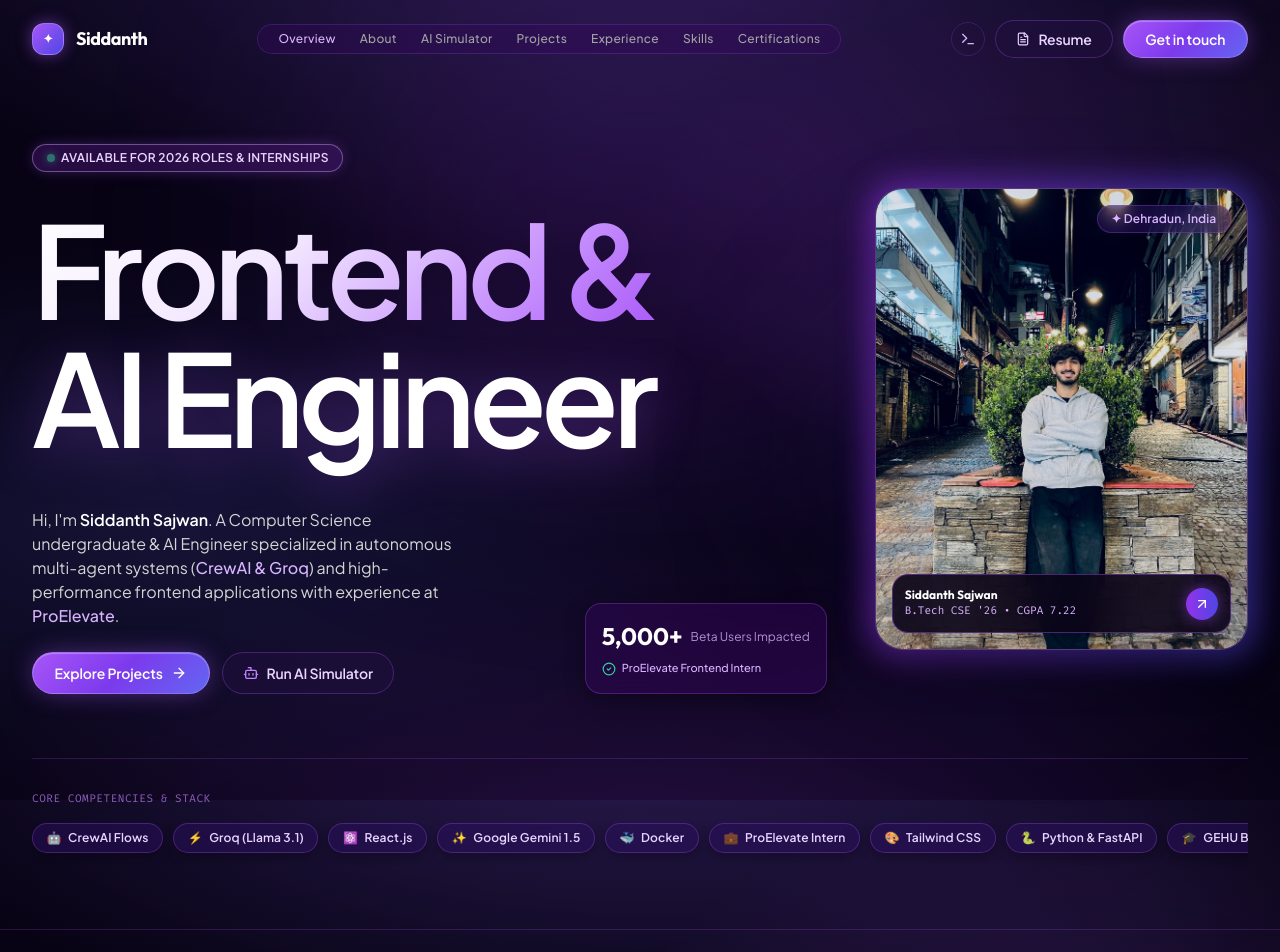
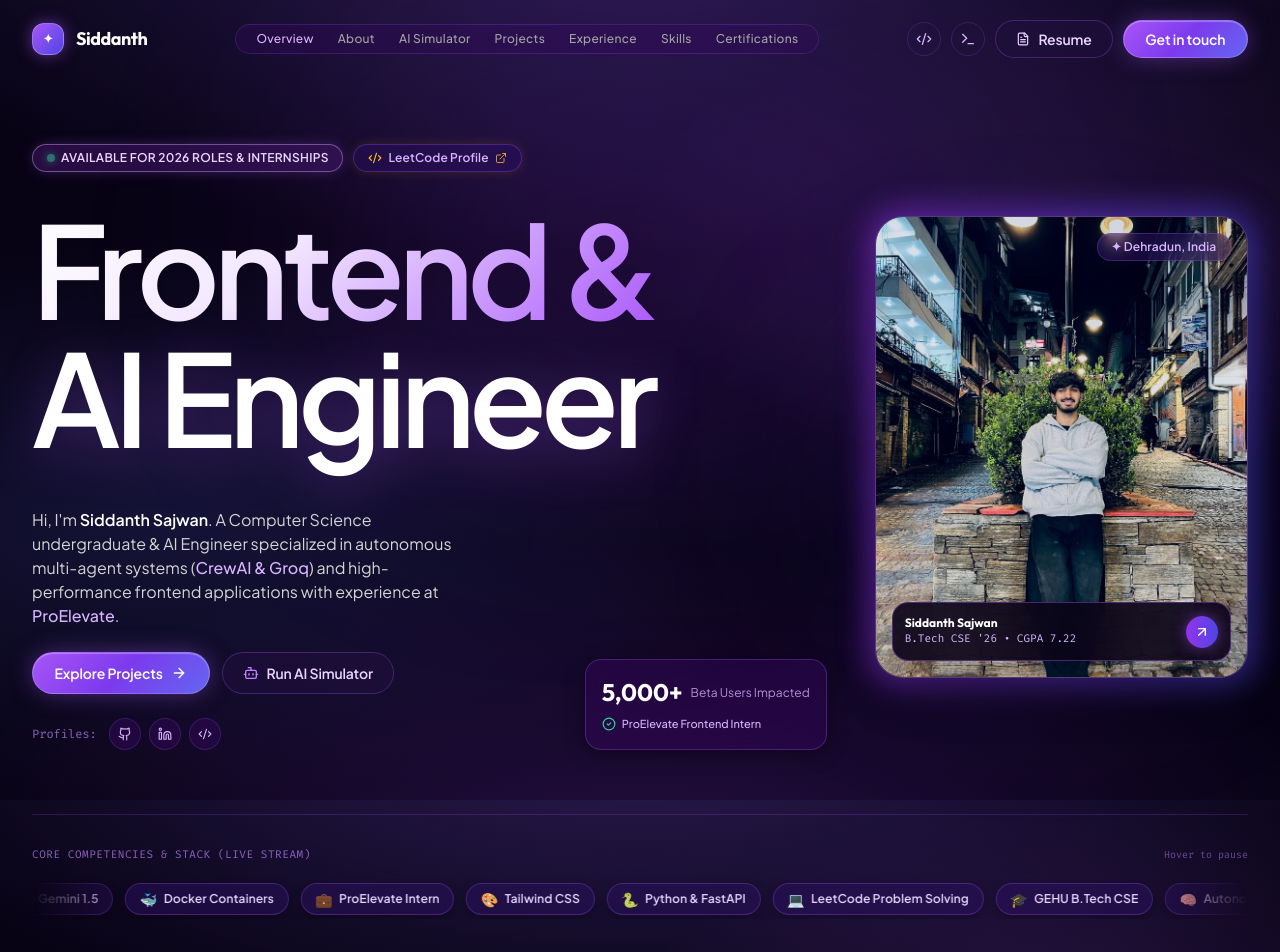
Before and after one commit to siddanthsajwan/Portfolio, a React (Vite) app: page / in a window 1280 px wide. Shown: the top 952 px of the page. Built offline with nearby package versions, Linux system fonts and the light colour scheme.

Commit message:
feat: add continuous moving stack marquee and prominent LeetCode profile links

```diff
--- a/src/components/AboutMe.jsx
+++ b/src/components/AboutMe.jsx
@@ -125,7 +125,16 @@
               </p>
             </div>
 
-            <div className="flex items-center gap-3">
+            <div className="flex flex-wrap items-center justify-center sm:justify-end gap-3">
+              <a
+                href={portfolioData.personal.socialLinks.leetcode}
+                target="_blank"
+                rel="noreferrer"
+                className="flex items-center gap-2 px-3 py-2 rounded-xl bg-purple-950/60 hover:bg-purple-900/80 border border-purple-500/30 hover:border-amber-400/50 text-xs text-purple-200 hover:text-amber-300 transition shadow-[0_0_10px_rgba(245,158,11,0.1)]"
+              >
+                <Code2 className="w-4 h-4 text-amber-400" />
+                <span>LeetCode</span>
+              </a>
               <div className="flex items-center gap-2 px-3 py-2 rounded-xl bg-purple-950/60 border border-purple-500/30 text-xs text-purple-200">
                 <Trophy className="w-4 h-4 text-amber-400" />
                 <span>Graphethon Finalist</span>
--- a/src/components/CommandMenu.jsx
+++ b/src/components/CommandMenu.jsx
@@ -42,6 +42,16 @@
       run: () => {
         navigator.clipboard.writeText(portfolioData.personal.email);
         onNotify({ message: 'Email copied: ' + portfolioData.personal.email, type: 'success' });
+        onClose(false);
+      }
+    },
+    {
+      id: 'leetcode',
+      title: 'Open LeetCode Profile (@siddanthsajwan4)',
+      icon: <Code2 className="w-4 h-4 text-amber-400" />,
+      category: 'Social & Profiles',
+      run: () => {
+        window.open(portfolioData.personal.socialLinks.leetcode, '_blank');
         onClose(false);
       }
     },
--- a/src/components/Contact.jsx
+++ b/src/components/Contact.jsx
@@ -1,5 +1,5 @@
 import React, { useState, useEffect } from 'react';
-import { Mail, Phone, MapPin, Send, Copy, Check, Clock, Sparkles, MessageSquare, ArrowRight } from 'lucide-react';
+import { Mail, Phone, MapPin, Send, Copy, Check, Clock, Sparkles, MessageSquare, ArrowRight, Code2 } from 'lucide-react';
 import confetti from 'canvas-confetti';
 import { portfolioData } from '../data/portfolioData';
 
@@ -145,6 +145,36 @@
               </button>
             </div>
 
+            {/* LeetCode Card */}
+            <div className="purple-card p-5 flex items-center justify-between">
+              <div className="flex items-center gap-3">
+                <div className="p-2.5 rounded-xl bg-purple-950/70 border border-purple-500/30 text-amber-400 shadow-[0_0_10px_rgba(245,158,11,0.2)]">
+                  <Code2 className="w-5 h-5" />
+                </div>
+                <div>
+                  <span className="text-xs text-purple-400/80 block">LeetCode Profile</span>
+                  <a
+                    href={portfolioData.personal.socialLinks.leetcode}
+                    target="_blank"
+                    rel="noreferrer"
+                    className="text-xs sm:text-sm font-semibold text-white hover:text-amber-300 transition flex items-center gap-1.5"
+                  >
+                    <span>leetcode.com/u/siddanthsajwan4</span>
+                  </a>
+                </div>
+              </div>
+
+              <a
+                href={portfolioData.personal.socialLinks.leetcode}
+                target="_blank"
+                rel="noreferrer"
+                className="p-2 rounded-full hover:bg-purple-900/50 text-purple-300 hover:text-amber-300 transition"
+                title="Open LeetCode Profile"
+              >
+                <ArrowRight className="w-4 h-4" />
+              </a>
+            </div>
+
             {/* Location & Timezone Card */}
             <div className="purple-card p-5 space-y-2">
               <div className="flex items-center gap-2 text-xs text-neutral-300">
--- a/src/components/Hero.jsx
+++ b/src/components/Hero.jsx
@@ -1,19 +1,25 @@
 import React from 'react';
-import { ArrowUpRight, Bot, Sparkles, Github, Linkedin, Mail, FileText, Code2, MapPin, ArrowRight, CheckCircle2 } from 'lucide-react';
+import { ArrowUpRight, Bot, Sparkles, Github, Linkedin, Mail, FileText, Code2, MapPin, ArrowRight, CheckCircle2, ExternalLink } from 'lucide-react';
 import { portfolioData } from '../data/portfolioData';
 
 export default function Hero({ onOpenResume, onNotify }) {
   const techPills = [
     { name: 'CrewAI Flows', icon: '🤖' },
-    { name: 'Groq (Llama 3.1)', icon: '⚡' },
+    { name: 'Groq (Llama 3.1 8B)', icon: '⚡' },
     { name: 'React.js', icon: '⚛️' },
     { name: 'Google Gemini 1.5', icon: '✨' },
-    { name: 'Docker', icon: '🐳' },
+    { name: 'Docker Containers', icon: '🐳' },
     { name: 'ProElevate Intern', icon: '💼' },
     { name: 'Tailwind CSS', icon: '🎨' },
     { name: 'Python & FastAPI', icon: '🐍' },
+    { name: 'LeetCode Problem Solving', icon: '💻' },
     { name: 'GEHU B.Tech CSE', icon: '🎓' },
+    { name: 'Autonomous Agent Pipelines', icon: '🧠' },
+    { name: 'REST & IMAP/SMTP Tools', icon: '📬' },
   ];
+
+  // Duplicate for seamless infinite marquee loop
+  const marqueePills = [...techPills, ...techPills];
 
   return (
     <section id="hero" className="relative pt-28 sm:pt-36 pb-16 overflow-hidden">
@@ -30,12 +36,27 @@
           {/* Left Column: Bold Display Typography (8 cols) */}
           <div className="lg:col-span-8 space-y-8">
 
-            {/* Availability Pill */}
+            {/* Top Badges Row */}
+            <div className="flex flex-wrap items-center gap-2.5">
               <div className="inline-flex items-center gap-2 purple-pill purple-pill-glow">
                 <span className="w-2 h-2 rounded-full bg-emerald-400 animate-pulse shadow-[0_0_8px_#34d399]" />
                 <span className="text-xs font-semibold text-purple-200 tracking-wide uppercase">
                   Available for 2026 Roles & Internships
                 </span>
+              </div>
+
+              {/* Prominent LeetCode Profile Badge */}
+              <a
+                href={portfolioData.personal.socialLinks.leetcode}
+                target="_blank"
+                rel="noreferrer"
+                className="purple-pill bg-purple-950/60 hover:bg-purple-900/80 border-purple-500/30 hover:border-amber-400/60 text-xs font-medium text-purple-200 hover:text-amber-300 transition flex items-center gap-1.5 shadow-[0_0_12px_rgba(245,158,11,0.15)]"
+                title="View LeetCode Profile"
+              >
+                <Code2 className="w-3.5 h-3.5 text-amber-400" />
+                <span>LeetCode Profile</span>
+                <ExternalLink className="w-3 h-3 text-amber-400/80" />
+              </a>
             </div>
 
             {/* Giant Display Title */}
@@ -49,12 +70,13 @@
             {/* Sub-text & Action Row */}
             <div className="grid grid-cols-1 sm:grid-cols-12 gap-6 items-end pt-4">
 
-              {/* Short Bio */}
+              {/* Short Bio & Action Buttons */}
               <div className="sm:col-span-7 space-y-4">
                 <p className="text-neutral-300 text-sm sm:text-base leading-relaxed">
                   Hi, I'm <strong className="text-white font-semibold">Siddanth Sajwan</strong>. A Computer Science undergraduate & AI Engineer specialized in autonomous multi-agent systems (<span className="text-purple-300 font-medium">CrewAI & Groq</span>) and high-performance frontend applications with experience at <span className="text-purple-300 font-medium">ProElevate</span>.
                 </p>
 
+                {/* CTA Buttons */}
                 <div className="flex flex-wrap items-center gap-3 pt-2">
                   <a
                     href="#projects"
@@ -70,6 +92,38 @@
                   >
                     <Bot className="w-4 h-4 text-purple-400" />
                     <span>Run AI Simulator</span>
+                  </a>
+                </div>
+
+                {/* Social Profiles Row */}
+                <div className="flex items-center gap-2 pt-2 text-xs font-mono text-neutral-400">
+                  <span className="text-purple-400/70 mr-1">Profiles:</span>
+                  <a
+                    href={portfolioData.personal.socialLinks.github}
+                    target="_blank"
+                    rel="noreferrer"
+                    className="p-2 rounded-full bg-purple-950/40 hover:bg-purple-900/60 text-purple-300 hover:text-white border border-purple-500/20 transition"
+                    title="GitHub"
+                  >
+                    <Github className="w-3.5 h-3.5" />
+                  </a>
+                  <a
+                    href={portfolioData.personal.socialLinks.linkedin}
+                    target="_blank"
+                    rel="noreferrer"
+                    className="p-2 rounded-full bg-purple-950/40 hover:bg-purple-900/60 text-purple-300 hover:text-blue-300 border border-purple-500/20 transition"
+                    title="LinkedIn"
+                  >
+                    <Linkedin className="w-3.5 h-3.5" />
+                  </a>
+                  <a
+                    href={portfolioData.personal.socialLinks.leetcode}
+                    target="_blank"
+                    rel="noreferrer"
+                    className="p-2 rounded-full bg-purple-950/40 hover:bg-purple-900/60 text-purple-300 hover:text-amber-300 border border-purple-500/20 transition"
+                    title="LeetCode (@siddanthsajwan4)"
+                  >
+                    <Code2 className="w-3.5 h-3.5" />
                   </a>
                 </div>
               </div>
@@ -137,22 +191,30 @@
 
         </div>
 
-        {/* Tech Brand Pill Ticker */}
+        {/* Continuous Infinite Moving Core Competencies Marquee */}
         <div className="mt-16 pt-8 border-t border-purple-500/20">
-          <div className="text-[11px] font-mono uppercase tracking-wider text-purple-400/70 mb-4">
-            Core Competencies & Stack
+          <div className="flex items-center justify-between mb-4">
+            <div className="text-[11px] font-mono uppercase tracking-wider text-purple-400/70">
+              Core Competencies & Stack (Live Stream)
+            </div>
+            <span className="text-[10px] font-mono text-purple-400/50 hidden sm:inline">
+              Hover to pause
+            </span>
           </div>
 
-          <div className="flex items-center gap-2.5 overflow-x-auto pb-3 no-scrollbar">
-            {techPills.map((pill) => (
+          {/* Marquee Wrapper with side gradient masks */}
+          <div className="relative overflow-hidden w-full [mask-image:linear-gradient(to_right,transparent,black_8%,black_92%,transparent)]">
+            <div className="animate-marquee gap-3 py-1 flex items-center">
+              {marqueePills.map((pill, idx) => (
                 <div
-                key={pill.name}
-                className="purple-pill py-2 px-4 whitespace-nowrap bg-purple-950/40 border-purple-500/30 hover:border-purple-400/60 shadow-[0_4px_12px_rgba(0,0,0,0.3)] transition"
+                  key={`${pill.name}-${idx}`}
+                  className="purple-pill py-2 px-4.5 whitespace-nowrap bg-purple-950/50 border-purple-500/30 hover:border-purple-400/80 hover:bg-purple-900/60 shadow-[0_4px_14px_rgba(0,0,0,0.3)] transition cursor-default flex items-center gap-2"
                 >
-                <span>{pill.icon}</span>
+                  <span className="text-sm">{pill.icon}</span>
                   <span className="text-xs font-semibold text-purple-200">{pill.name}</span>
                 </div>
               ))}
+            </div>
           </div>
         </div>
 
--- a/src/components/Navbar.jsx
+++ b/src/components/Navbar.jsx
@@ -1,5 +1,5 @@
 import React, { useState, useEffect } from 'react';
-import { Menu, X, ArrowUpRight, FileText, Terminal, Sparkles, Send } from 'lucide-react';
+import { Menu, X, ArrowUpRight, FileText, Terminal, Sparkles, Send, Code2 } from 'lucide-react';
 import { portfolioData } from '../data/portfolioData';
 
 export default function Navbar({ onOpenResume, onOpenCommandMenu }) {
@@ -98,6 +98,16 @@
 
           {/* Right CTAs */}
           <div className="hidden sm:flex items-center gap-2.5">
+            <a
+              href={portfolioData.personal.socialLinks.leetcode}
+              target="_blank"
+              rel="noreferrer"
+              className="p-2 rounded-full hover:bg-purple-900/40 text-purple-300 hover:text-amber-300 border border-purple-500/20 transition"
+              title="LeetCode Profile (@siddanthsajwan4)"
+            >
+              <Code2 className="w-4 h-4" />
+            </a>
+
             <button
               onClick={() => onOpenCommandMenu(true)}
               className="p-2 rounded-full hover:bg-purple-900/40 text-purple-300 hover:text-white border border-purple-500/20 transition"
--- a/src/index.css
+++ b/src/index.css
@@ -156,7 +156,7 @@
   box-shadow: 0 0 15px -3px rgba(168, 85, 247, 0.4);
 }
 
-/* 3D Purple Icon Container (like the reference icon) */
+/* 3D Purple Icon Container */
 .purple-3d-box {
   background: linear-gradient(135deg, #3b0764 0%, #1e0836 50%, #0d041a 100%);
   border: 1.5px solid rgba(192, 132, 252, 0.4);
@@ -185,6 +185,26 @@
   -webkit-text-fill-color: transparent;
 }
 
+/* Continuous Infinite Marquee Animation */
+@keyframes marquee {
+  0% {
+    transform: translateX(0%);
+  }
+  100% {
+    transform: translateX(-50%);
+  }
+}
+
+.animate-marquee {
+  display: flex;
+  width: max-content;
+  animation: marquee 28s linear infinite;
+}
+
+.animate-marquee:hover {
+  animation-play-state: paused;
+}
+
 /* Animations */
 @keyframes pulseGlow {
   0%, 100% {
```
Lines whose indentation alone changed are shown as unchanged.
